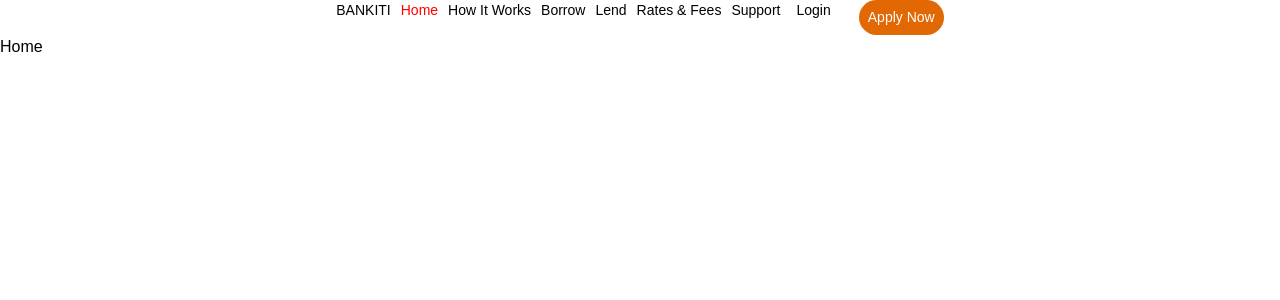
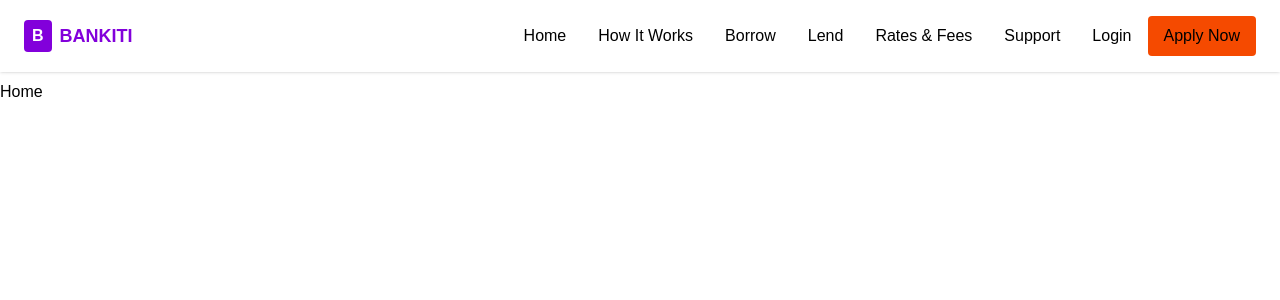
Before and after one commit to BANKITI/Finance-app-frontend-, a React (Vite) app in the folder finance-app/: page / in a window 1280 px wide. Shown: the top 300 px of the page. Built offline with nearby package versions, Linux system fonts and the light colour scheme.

Commit message:
first commit

```diff
--- a/finance-app/src/App.tsx
+++ b/finance-app/src/App.tsx
@@ -1,61 +1,33 @@
+import { BrowserRouter as Router, Routes, Route } from "react-router-dom";
+import Navbar from "./components/Navbar";
 
-import Home from './pages/Home';
-import { Route, createBrowserRouter, createRoutesFromElements, RouterProvider,  } from "react-router-dom";
-import RootLayout from './layout/RootLayout';
-import Notfound from './components/Notfound';
-import Borrow from './pages/Borrow';
-import Lend from './pages/Lend';
-import Rate from './pages/Rate';
-import Login from './pages/Login';
+import Home from "./pages/Home";
+import HowItWorks from "./pages/How";
+import Borrow from "./pages/Borrow";
+import Lend from "./pages/Lend";
+import Rates from "./pages/Rate";
+import Support from "./pages/Support";
+import Login from "./pages/Login";
+import Apply from "./pages/Apply";
 
-import ContactLayout from './layout/ContactLayout';
-
-
-
-import How from './pages/How';
-import Support from './pages/Support';
-
-
-
-
-
-const App = () => {
-
-  const router = createBrowserRouter(
-    createRoutesFromElements(
-      <Route path='/' element={<RootLayout/>}>
-        <Route index element={<Home/>}/>
-        <Route path='/how' element={<How/>}/>
-
-
-        <Route path='/borrow' element={<Borrow/>}/>
-        <Route path='/lend' element={<Lend/>}/>
-        <Route path='/rate' element={<Rate/>}/>
-        <Route path='/support' element={<Support/>}/>
-        <Route path='/login' element={<Login/>}/>
-        <Route path='/apply' element={<ContactLayout/>}>
-
-
-      </Route>
-      <Route path='*' element={<Notfound/>}/>
-
-
-
-      </Route>
-    )
-  )
+function App() {
   return (
-
-   <RouterProvider router={router}/>
-
-
-
-
-
-
-
-
-  )
+    <Router>
+      <Navbar />
+      <div className="pt-20"> {/* space for fixed navbar */}
+        <Routes>
+          <Route path="/" element={<Home />} />
+          <Route path="/how-it-works" element={<HowItWorks />} />
+          <Route path="/borrow" element={<Borrow />} />
+          <Route path="/lend" element={<Lend />} />
+          <Route path="/rates" element={<Rates />} />
+          <Route path="/support" element={<Support />} />
+          <Route path="/login" element={<Login />} />
+          <Route path="/apply" element={<Apply />} />
+        </Routes>
+      </div>
+    </Router>
+  );
 }
 
 export default App;
--- a/finance-app/src/components/Navbar.tsx
+++ b/finance-app/src/components/Navbar.tsx
@@ -1,43 +1,76 @@
+import { useState } from "react";
+import { Link } from "react-router-dom";
+import { HiMenu, HiX } from "react-icons/hi";
 
-import { NavLink, useNavigate } from 'react-router-dom'
+const Navbar: React.FC = () => {
+  const [isOpen, setIsOpen] = useState(false);
 
+  const toggleMenu = () => setIsOpen(!isOpen);
 
-const Navbar = () => {
+  return (
+    <nav className="w-full bg-white shadow-sm fixed top-0 left-0 z-50">
+      <div className="flex items-center justify-between px-6 py-4">
+        {/* Logo */}
+        <Link to="/" className="flex items-center space-x-2">
+          <div className="bg-purple-700 text-white font-bold px-2 py-1 rounded">B</div>
+          <span className="text-purple-700 font-bold text-lg">BANKITI</span>
+        </Link>
 
-  const navigate = useNavigate()
-  return (
+        {/* Desktop Menu */}
+        <div className="hidden md:flex items-center space-x-8">
+          <Link to="/" className="text-gray-700 hover:text-purple-700">Home</Link>
+          <Link to="/how-it-works" className="text-gray-700 hover:text-purple-700">How It Works</Link>
+          <Link to="/borrow" className="text-gray-700 hover:text-purple-700">Borrow</Link>
+          <Link to="/lend" className="text-gray-700 hover:text-purple-700">Lend</Link>
+          <Link to="/rates" className="text-gray-700 hover:text-purple-700">Rates & Fees</Link>
+          <Link to="/support" className="text-gray-700 hover:text-purple-700">Support</Link>
 
-    <div className=' '>
+          <div className="flex items-center space-x-4">
+            <Link to="/login" className="text-gray-700 hover:text-purple-700">Login</Link>
+            <Link
+              to="/apply"
+              className="bg-orange-600 text-white px-4 py-2 rounded hover:bg-orange-700 transition"
+            >
+              Apply Now
+            </Link>
+          </div>
+        </div>
 
+        {/* Mobile Menu Button */}
+        <button
+          onClick={toggleMenu}
+          className="md:hidden text-purple-700 focus:outline-none"
+        >
+          {isOpen ? <HiX size={28} /> : <HiMenu size={28} />}
+        </button>
+      </div>
 
-    <div className='navbar text-[14px]'>
+      {/* Mobile Menu (Slide Down) */}
+      <div
+        className={`md:hidden bg-white border-t transition-all duration-300 overflow-hidden ${
+          isOpen ? "max-h-screen" : "max-h-0"
+        }`}
+      >
+        <div className="flex flex-col items-start space-y-4 px-6 py-4">
+          <Link onClick={toggleMenu} to="/" className="text-gray-700 hover:text-purple-700">Home</Link>
+          <Link onClick={toggleMenu} to="/how-it-works" className="text-gray-700 hover:text-purple-700">How It Works</Link>
+          <Link onClick={toggleMenu} to="/borrow" className="text-gray-700 hover:text-purple-700">Borrow</Link>
+          <Link onClick={toggleMenu} to="/lend" className="text-gray-700 hover:text-purple-700">Lend</Link>
+          <Link onClick={toggleMenu} to="/rates" className="text-gray-700 hover:text-purple-700">Rates & Fees</Link>
+          <Link onClick={toggleMenu} to="/support" className="text-gray-700 hover:text-purple-700">Support</Link>
+          <Link onClick={toggleMenu} to="/login" className="text-gray-700 hover:text-purple-700">Login</Link>
 
-
-
-        <ul>
-          <div className='flex flex-start justify-start items-start self-start'>
-            BANKITI
-          </div>
-            <NavLink to='/'><li>Home</li></NavLink>
-            <NavLink to='/how'><li>How It Works</li></NavLink>
-            <NavLink to='/borrow'><li>Borrow</li></NavLink>
-            <NavLink to='/lend'><li>Lend</li></NavLink>
-            <NavLink to='/rate'><li>Rates & Fees</li></NavLink>
-             <NavLink to='/support'><li>Support</li></NavLink>
-             <div className='flex gap-7 ml-1.5 '>
-              <NavLink to='/login'><li>Login</li></NavLink>
-
-
-             <button onClick={() => navigate('/apply', {replace: true})}>Apply Now </button>
-                </div>
-        </ul>
-
-
-
-
-     </div>
-    </div>
-  )
-}
+          <Link
+            onClick={toggleMenu}
+            to="/apply"
+            className="bg-orange-600 text-white w-full text-center py-2 rounded hover:bg-orange-700 transition"
+          >
+            Apply Now
+          </Link>
+        </div>
+      </div>
+    </nav>
+  );
+};
 
 export default Navbar;
```
